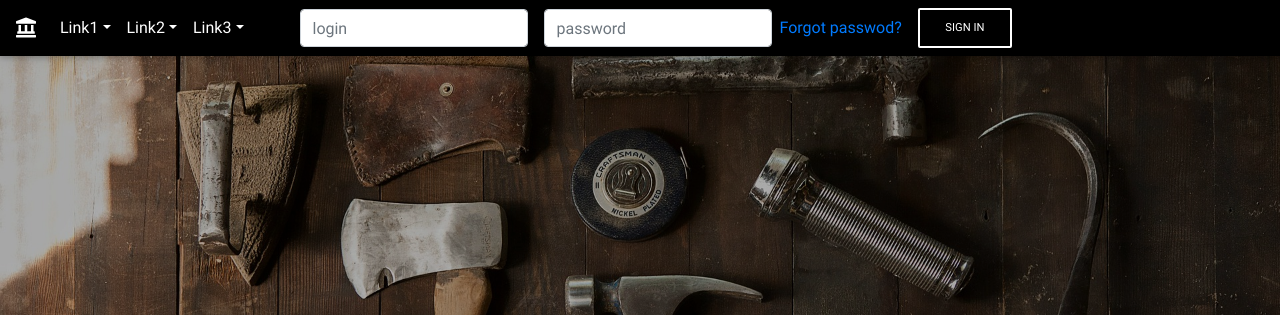
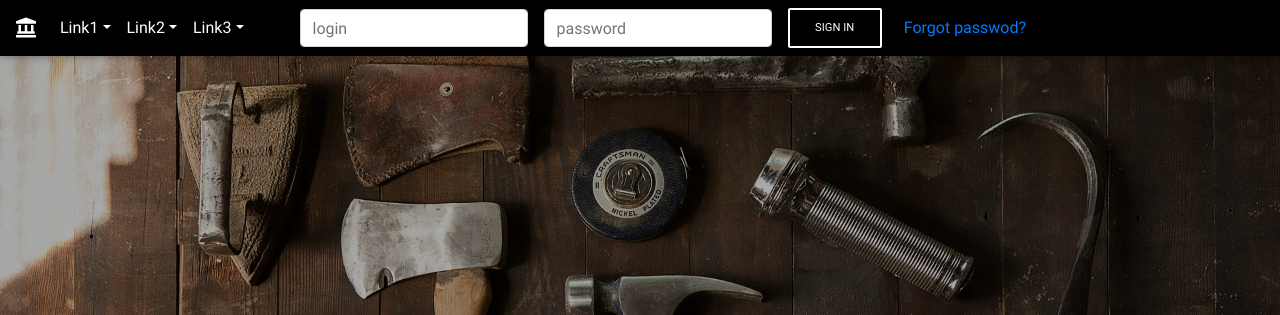
Before and after one commit to discocats/discocats.github.io, a plain HTML site: page index.html in a window 1280 px wide. Shown: the top 315 px of the page. Drawn offline with Linux system fonts and the light colour scheme.

Commit message:
поменял местами signin and forgot pass

```diff
--- a/index.html
+++ b/index.html
@@ -6,19 +6,14 @@
     <meta name="viewport" content="width=device-width, initial-scale=1, shrink-to-fit=no">
     <meta http-equiv="x-ua-compatible" content="ie=edge">
     <title>Haritun Huolto Oy</title>
-    <!-- Font Awesome -->
     <link rel="stylesheet" href="https://use.fontawesome.com/releases/v5.6.3/css/all.css">
-    <!-- Bootstrap core CSS -->
     <link href="css/bootstrap.min.css" rel="stylesheet">
-    <!-- Material Design Bootstrap -->
     <link href="css/mdb.min.css" rel="stylesheet">
-    <!-- Your custom styles (optional) -->
     <link href="css/style.css" rel="stylesheet">
 </head>
 
 <body>
 
-    <!--Main Navigation-->
     <header>
 
         <nav class="navbar fixed-top navbar-expand-lg navbar-dark black">
@@ -55,8 +50,8 @@
                     <form class="form-inline ml-5">
                         <input class="form-control mr-3" type="text" id="inputLogin" placeholder="login">
                         <input class="form-control" type="password" id="inputPass" placeholder="password">
-                        <a href="#" class="ml-2">Forgot passwod?</a>
                         <button class="btn btn-outline-white btn-md my-2 my-sm-0 ml-3" id="btnSign" type="submit">Sign in</button>
+                        <a href="#" class="ml-3">Forgot passwod?</a>
                     </form>
                 </ul>
             </div>
@@ -78,9 +73,7 @@
         </div>
 
     </header>
-    <!--Main Navigation-->
 
-    <!--Main Layout-->
     <main class="text-center py-5">
 
         <div class="container">
@@ -94,70 +87,50 @@
         </div>
 
     </main>
-    <!--Main Layout-->
 
-    <!-- Footer -->
 <footer class="page-footer font-small cyan darken-3">
 
-    <!-- Footer Elements -->
     <div class="container">
 
-      <!-- Grid row-->
       <div class="row">
 
-        <!-- Grid column -->
         <div class="col-md-12 py-5">
           <div class="mb-5 flex-center">
 
-            <!-- Facebook -->
             <a class="fb-ic">
               <i class="fab fa-facebook-f fa-lg white-text mr-md-5 mr-3 fa-2x"> </i>
             </a>
-            <!-- Twitter -->
             <a class="tw-ic">
               <i class="fab fa-twitter fa-lg white-text mr-md-5 mr-3 fa-2x"> </i>
             </a>
-            <!-- Google +-->
             <a class="gplus-ic">
               <i class="fab fa-google-plus-g fa-lg white-text mr-md-5 mr-3 fa-2x"> </i>
             </a>
-            <!--Linkedin -->
             <a class="li-ic">
               <i class="fab fa-linkedin-in fa-lg white-text mr-md-5 mr-3 fa-2x"> </i>
             </a>
-            <!--Instagram-->
             <a class="ins-ic">
               <i class="fab fa-instagram fa-lg white-text mr-md-5 mr-3 fa-2x"> </i>
             </a>
-            <!--Pinterest-->
             <a class="pin-ic">
               <i class="fab fa-pinterest fa-lg white-text fa-2x"> </i>
             </a>
           </div>
         </div>
-        <!-- Grid column -->
 
       </div>
-      <!-- Grid row-->
 
     </div>
-    <!-- Footer Elements -->
 
-    <!-- Copyright -->
     <div class="footer-copyright text-center py-3">© 2019 Copyright:
       <a href="">Powered by Taloyhtio.Info</a>
     </div>
-    <!-- Copyright -->
 
   </footer>
-  <!-- Footer -->
 
     <script type="text/javascript" src="js/jquery-3.3.1.min.js"></script>
-    <!-- Bootstrap tooltips -->
     <script type="text/javascript" src="js/popper.min.js"></script>
-    <!-- Bootstrap core JavaScript -->
     <script type="text/javascript" src="js/bootstrap.min.js"></script>
-    <!-- MDB core JavaScript -->
     <script type="text/javascript" src="js/mdb.js"></script>
     <script type="text/javascript" src="js/main.js"></script>
 </body>
```
